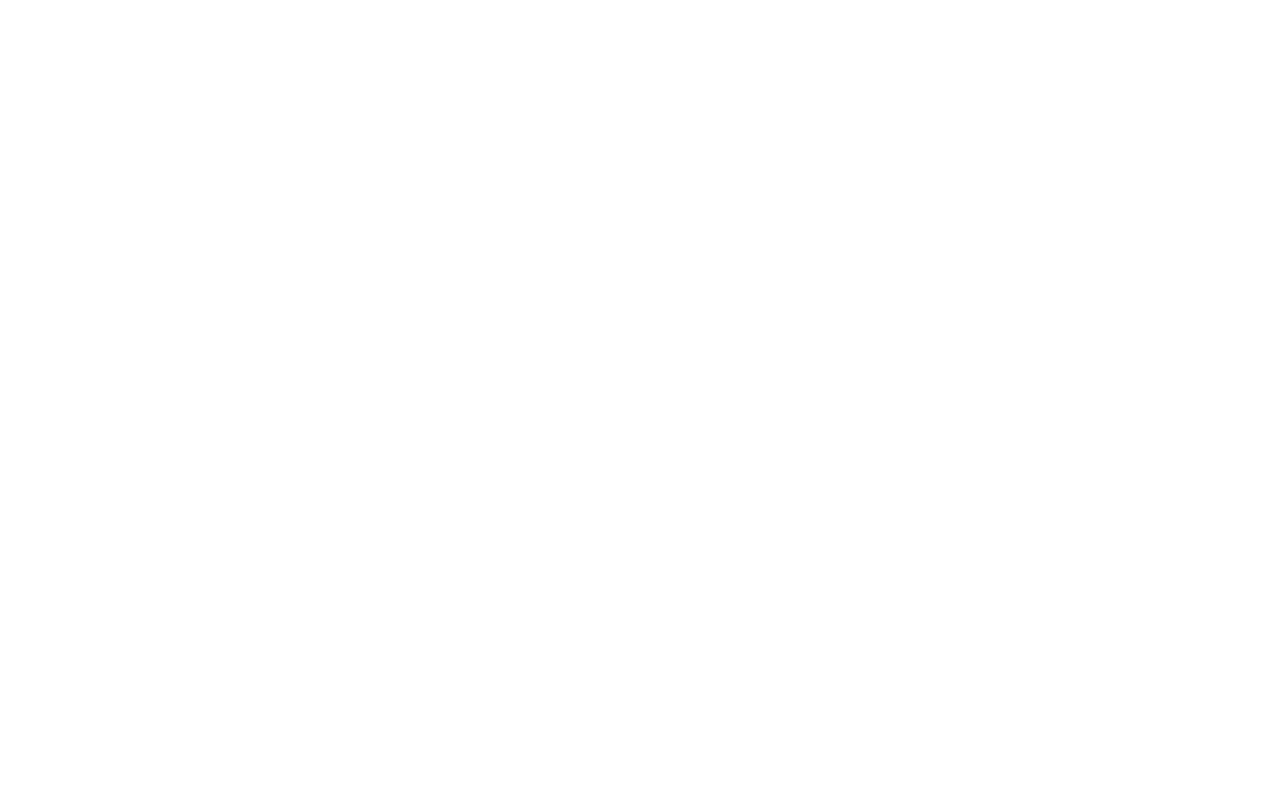
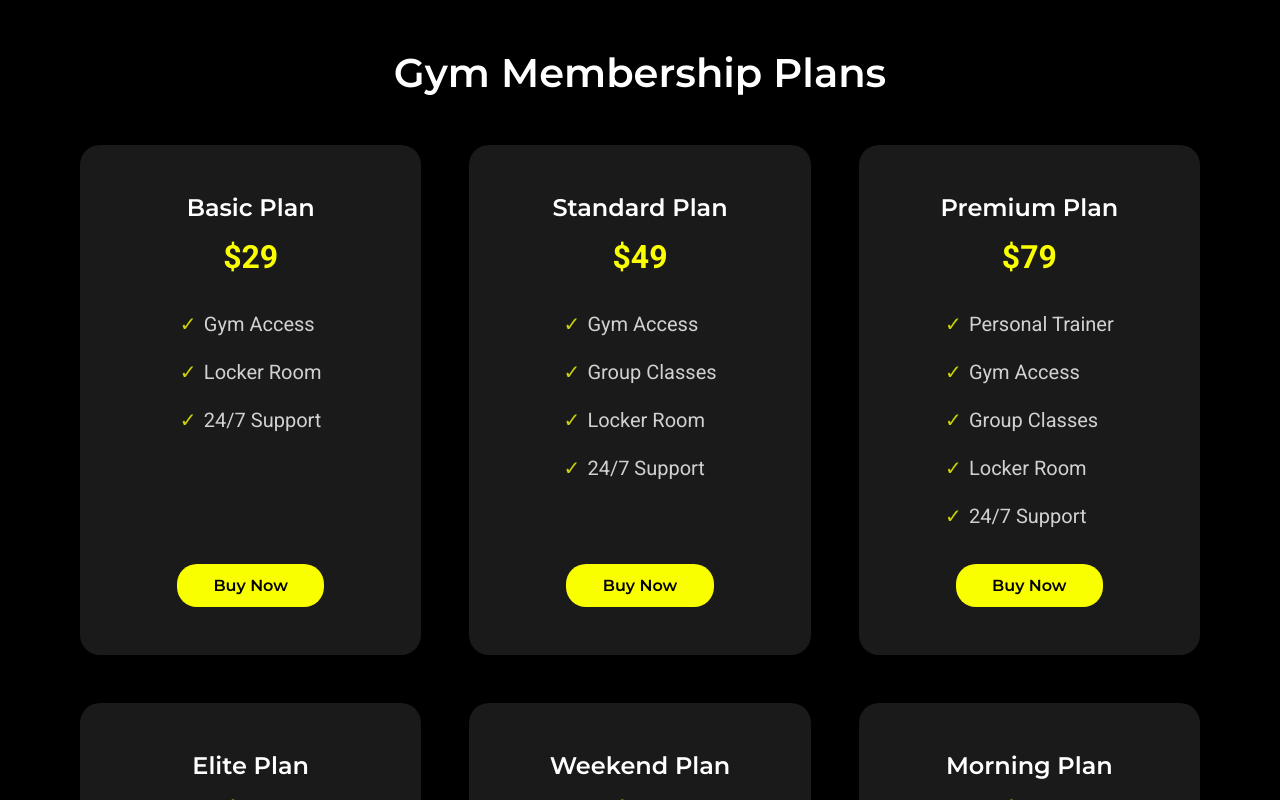
Before and after one commit to Akbarshoh404/gym-1, a React (Create React App) app: page / in a window 1280 px wide. Shown: the part 1860-2660 px from the top of the page. Before the commit the page ends 1808 px from the top, so only its background shows below. Built offline with nearby package versions, Linux system fonts and the light colour scheme.

Commit message:
responsive section2

```diff
--- /dev/null
+++ b/src/Pages/Home/Section2/index.jsx
@@ -0,0 +1,84 @@
+// Section2.jsx
+import React from "react";
+import styles from "./style.module.scss";
+
+const Section2 = () => {
+  const membershipPlans = [
+    {
+      price: "$29",
+      description: "Basic Plan",
+      opportunities: ["Gym Access", "Locker Room", "24/7 Support"],
+    },
+    {
+      price: "$49",
+      description: "Standard Plan",
+      opportunities: [
+        "Gym Access",
+        "Group Classes",
+        "Locker Room",
+        "24/7 Support",
+      ],
+    },
+    {
+      price: "$79",
+      description: "Premium Plan",
+      opportunities: [
+        "Personal Trainer",
+        "Gym Access",
+        "Group Classes",
+        "Locker Room",
+        "24/7 Support",
+      ],
+    },
+    {
+      price: "$99",
+      description: "Elite Plan",
+      opportunities: [
+        "Unlimited Personal Training",
+        "Gym Access",
+        "Group Classes",
+        "Nutrition Plan",
+        "Locker Room",
+      ],
+    },
+    {
+      price: "$39",
+      description: "Weekend Plan",
+      opportunities: ["Weekend Access", "Group Classes", "Locker Room"],
+    },
+    {
+      price: "$59",
+      description: "Morning Plan",
+      opportunities: [
+        "Morning Access (5AM-12PM)",
+        "Group Classes",
+        "Locker Room",
+        "24/7 Support",
+      ],
+    },
+  ];
+
+  return (
+    <section className={styles.section}>
+      <div className={styles.container}>
+        <h2>Gym Membership Plans</h2>
+        <div className={styles.cards}>
+          {membershipPlans.map((plan, index) => (
+            <div key={index} className={styles.card}>
+              <h3 className={styles.description}>{plan.description}</h3>
+              <p className={styles.price}>{plan.price}</p>
+              <ul className={styles.opportunities}>
+                {plan.opportunities.map((opportunity, oppIndex) => (
+                  <li key={oppIndex}>{opportunity}</li>
+                ))}
+              </ul>
+              <button className={styles.buyButton}>Buy Now</button>
+            </div>
+          ))}
+        </div>
+      </div>
+    </section>
+  );
+};
+
+export default Section2;
--- /dev/null
+++ b/src/Pages/Home/Section2/style.module.scss
@@ -0,0 +1,142 @@
+// style.module.scss
+@import url("https://fonts.googleapis.com/css2?family=Roboto:wght@400;700&family=Montserrat:wght@600&display=swap");
+
+* {
+  margin: 0;
+  padding: 0;
+  box-sizing: border-box;
+}
+
+.section {
+  min-height: fit-content;
+  padding: clamp(2rem, 8vw, 6.25rem) 0;
+  background-color: black;
+  color: white;
+  font-family: "Roboto", sans-serif;
+}
+
+.container {
+  width: 90%;
+  max-width: 1400px;
+  margin: 0 auto;
+  padding: 0 1rem;
+
+  h2 {
+    text-align: center;
+    margin-bottom: 2rem;
+    font-size: clamp(1.5rem, 4vw, 2.5rem);
+    font-family: "Montserrat", sans-serif;
+    font-weight: 600;
+  }
+}
+
+.cards {
+  display: grid;
+  grid-template-columns: repeat(3, 1fr);
+  gap: 3rem;
+  padding: 1rem 0;
+}
+
+.card {
+  background: #1a1a1a;
+  padding: 3rem;
+  border-radius: 20px;
+  transition: transform 0.3s ease;
+  display: flex;
+  flex-direction: column;
+  align-items: center;
+
+  &:hover {
+    transform: translateY(-5px);
+  }
+}
+
+.description {
+  font-size: clamp(1.2rem, 2.5vw, 1.5rem);
+  font-family: "Montserrat", sans-serif;
+  font-weight: 600;
+  margin-bottom: 1rem;
+  text-align: center;
+}
+
+.price {
+  font-size: clamp(1.5rem, 3vw, 2rem);
+  color: #faff00;
+  margin-bottom: 1.5rem;
+  font-family: "Roboto", sans-serif;
+  font-weight: 700;
+}
+
+.opportunities {
+  list-style: none;
+  margin-bottom: 1.5rem;
+  flex-grow: 1; // Pushes button to bottom
+
+  li {
+    padding: 0.75rem 0;
+    position: relative;
+    padding-left: 1.5rem;
+    font-size: clamp(1rem, 2vw, 1.25rem); // Larger text
+    opacity: 0.8;
+    font-family: "Roboto", sans-serif;
+
+    &:before {
+      content: "✓";
+      position: absolute;
+      left: 0;
+      color: #faff00;
+    }
+  }
+}
+
+.buyButton {
+  background: #faff00;
+  color: black;
+  border: none;
+  padding: 0.75rem 2rem;
+  border-radius: 20px;
+  font-size: 1rem;
+  font-family: "Montserrat", sans-serif;
+  font-weight: 600;
+  cursor: pointer;
+  transition: all 0.3s ease;
+  width: 60%; // Consistent width for alignment
+
+  &:hover {
+    background: #faff00;
+    transform: scale(1.05);
+  }
+}
+
+@media (max-width: 1024px) {
+  .cards {
+    grid-template-columns: repeat(2, 1fr);
+  }
+}
+
+@media (max-width: 768px) {
+  .cards {
+    grid-template-columns: 1fr;
+    gap: 3rem;
+  }
+
+  .card {
+    padding: 3rem;
+  }
+
+  .buyButton {
+    padding: 0.6rem 1.5rem;
+    width: 70%;
+  }
+}
+
+@media (max-width: 480px) {
+  .container {
+    width: 95%;
+    padding: 0 0.5rem;
+  }
+
+  .cards {
+    gap: 3rem;
+  }
+}
--- a/src/Pages/Home/index.jsx
+++ b/src/Pages/Home/index.jsx
@@ -1,8 +1,10 @@
 import React from "react";
 
+import Navbar from "../../Layoutes/Navbar";
+
 import Header from "./Header";
-import Navbar from "../../Layoutes/Navbar";
 import Section1 from "./Section1";
+import Section2 from "./Section2";
 
 const LandingHome = () => {
   return (
@@ -10,6 +12,7 @@
       <Navbar />
       <Header />
       <Section1 />
+      <Section2 />
     </>
   );
 };
```
